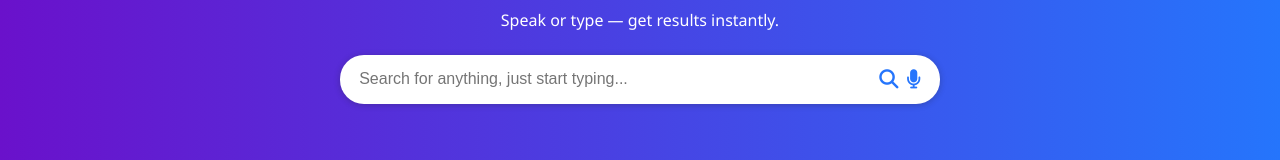
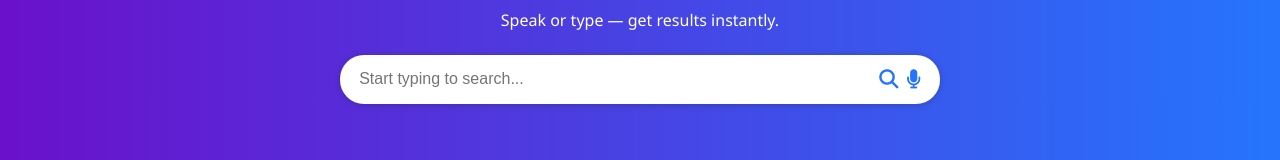
Before and after one commit to Malak-gif512/Search-Engine-Website, a plain HTML site: page index.html in a window 1280 px wide. Shown: the part 409-569 px from the top of the page. Drawn offline with Linux system fonts and the light colour scheme.

Commit message:
update place holder commit

```diff
--- a/index.html
+++ b/index.html
@@ -416,7 +416,7 @@
             <p class="subtitle">Speak or type — get results instantly.</p>
             <div class="search-container">
                 <div class="search-box">
-                    <input type="text" id="searchQuery" placeholder="Search for anything, just start typing..."
+                    <input type="text" id="searchQuery" placeholder="Start typing to search..."
                         onkeypress="if(event.key==='Enter'){ performSearch(); }" />
                     <i class="fa-solid fa-search" onclick="performSearch()"></i>
                     <i class="fa-solid fa-microphone" onclick="startVoiceWithPrompt()"></i>
```
